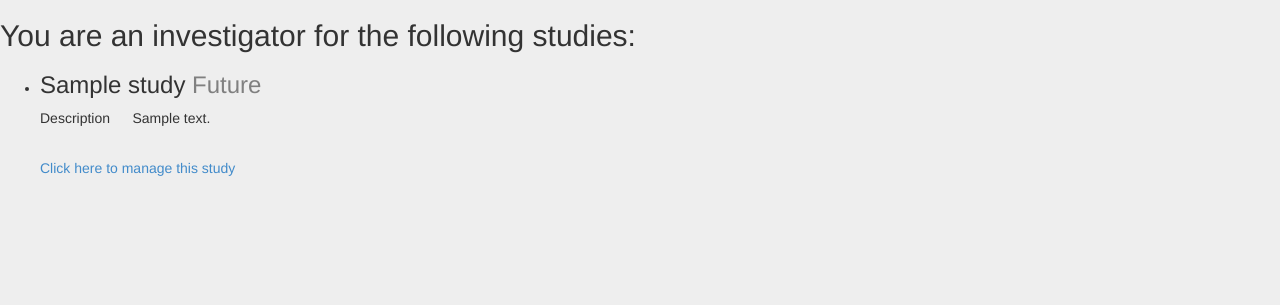
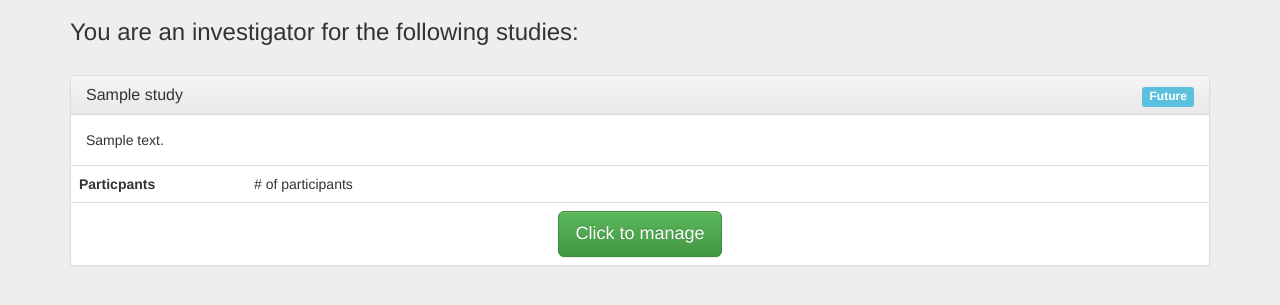
Before and after one commit to vpandeliev/tangra, a Django app: page /studies/ in a window 1280 px wide. Shown: the part 51-356 px from the top of the page. Run offline with Django 3.2, Linux system fonts and the light colour scheme; a user stored in the database is signed in; tables that the repository leaves empty hold one stand-in row (values such as "Sample post"); some libraries are stand-ins or nearby versions.

Commit message:
Migrated the show_active_studies page to use Bootstrap

```diff
--- a/templates/study/show_active_studies.html
+++ b/templates/study/show_active_studies.html
@@ -2,110 +2,128 @@
 
 {% block content %}
 
+<div class="container">
+
 <!-- Participant -->
 {% if current_stages|length > 0 %}
 
-	<h2>You are a participant in the following studies:</h2>
+	<h3>You are a participant in the following studies:</h3>
 
-	<ul class="many_studies">
+	<br>
+
 	{% for user_stage in current_stages %}
-		<li>
 
-	    	<h3>{{ user_stage.group_stage.stage.study.name }}
-	    		<span class="study_status">
+		<div class="panel panel-default">
+
+			<div class="panel-heading">
+				<span style="float:right">
+					<h3 class="panel-title">
 						{% if user_stage.is_overdue %}
-	    				<span class="red right_float">Overdue!</span>
+	    					<span class="label label-danger">Overdue!</span>
 						{% else %}
-						<span class="green right_float">Active</span>
+							<span class="label label-success">Active</span>
 						{% endif %}
+					</h3>
 				</span>
-			</h3>
+				<h3 class="panel-title">{{ user_stage.group_stage.stage.study.name }}</h3>
+            </div>
 
-	    	<table class="table_stage_info" cellspacing="0">
+            <div class="panel-body">
+            	{{ user_stage.group_stage.stage.study.description }}
+            </div>
+
+        	<table class="table">
+    			<tbody>
           			<tr>
-	        		<td class="table_label">Current stage</td>
+            			<th width="175">Current stage</th>
             			<td>{{user_stage.group_stage.stage.name}}</td>
           			</tr>
           			<tr>
-	        		<td class="table_label">Stage description</td>
+            			<th>Stage description</th>
             			<td>{{user_stage.group_stage.stage.description|safe}}</td>
       				</tr>
       				{% if user_stage.get_deadline != None %}
       					<tr>
-	        			<td class="table_label">Due date</td>
-	        			<td>
-	          				{% if user_stage.is_overdue %}
-			        			<span class="red">{{user_stage.get_deadline|date:"M d, Y"}}</span>
-		        			{% else %}
-			        			{{user_stage.get_deadline|date:"M d, Y"}}
-		        			{% endif %}
-	        			</td>
+        					<th>Due date</th>
+        					<td>{{user_stage.get_deadline|date:"M d, Y"}}</td>
       					</tr>
       				{% endif %}
       				<tr>
-	        		<td height="80px" style="text-align:center;" colspan=2>
-						<a href="{% url 'studies:study' user_stage.group_stage.stage.study.id %}">
-			 			<span class="actbutton green" >
-							Click here to participate in this study
-						</span>
-						</a>
+      					<td colspan="2">
+      						<center><a href="{% url 'studies:study' user_stage.group_stage.stage.study.id %}">
+      							<button type="button" class="btn btn-lg btn-success">Click to participate</button>
+      						</center></a>
       					</td>
       				</tr>
+    			</tbody>
   			</table>
-	  	</li>
+    	</div>
+
     	<br>
+
 	{% endfor %}
-	</ul>
 
 {% endif %}
 
 <!-- IMPORTANT NOTE: If an investigator is a part of a study, they will not be able to have access to the studies they are managing. Must fix. -->
 {% if investigator_studies|length > 0 %}
 
-	<h2>You are an investigator for the following studies:</h2>
+	<h3>You are an investigator for the following studies:</h3>
 
-	<ul class="many_studies">
+	<br>
+
 	{% for study in investigator_studies %}
-		<li>
 
-	    	<h3>{{ study.name }}
-	    		<span class="study_status">
+		<div class="panel panel-default">
+
+			<div class="panel-heading">
+				<span style="float:right">
+					<h3 class="panel-title">
 						{% if not study.has_started %}
-	    				<span class="white right_float"><font color="grey">Future</font></span>
+	    					<span class="label label-info">Future</span>
 	    				{% elif not study.has_ended %}
-	    				<span class="green right_float">Active</span>
+	    					<span class="label label-success">Active</span>
 						{% else %}
-						<span class="white right_float">Completed</span>
+							<span class="label label-default">Completed</span>
 						{% endif %}
+					</h3>
 				</span>
-			</h3>
+				<h3 class="panel-title">{{ study.name }}</h3>
+            </div>
 
-	    	<table class="table_stage_info" cellspacing="0">
+            <div class="panel-body">
+            	{{ study.description }}
+            </div>
+
+        	<table class="table">
+    			<tbody>
           			<tr>
-	        		<td class="table_label">Description</td>
-	        		<td>{{study.description}}</td>
+            			<th width="175">Particpants</th>
+            			<td># of participants</td>
           			</tr>
       				<tr>
-	        		<td height="80px" style="text-align:center;" colspan=2>
-						<a href="{% url 'studies:investigator:study' study.id %}">
-			 			<span class="actbutton green" >
-							Click here to manage this study
-						</span>
-						</a>
+      					<td colspan="2">
+      						<center><a href="{% url 'studies:investigator:study' study.id %}">
+      							<button type="button" class="btn btn-lg btn-success">Click to manage</button>
+      						</center></a>
       					</td>
       				</tr>
+    			</tbody>
   			</table>
-	  	</li>
+    	</div>
+
     	<br>
+
 	{% endfor %}
-	</ul>
 
 {% endif %}
 
 {% if current_stages|length <= 0 and investigator_studies|length <= 0 %}
 
-	<h2>You have completed all of your studies. Thank you!</h2>
+	<h3>You have completed all of your studies. Thank you!</h3>
 
 {% endif %}
 
+</div>
+
 {% endblock %}
```
Lines whose indentation alone changed are shown as unchanged.
